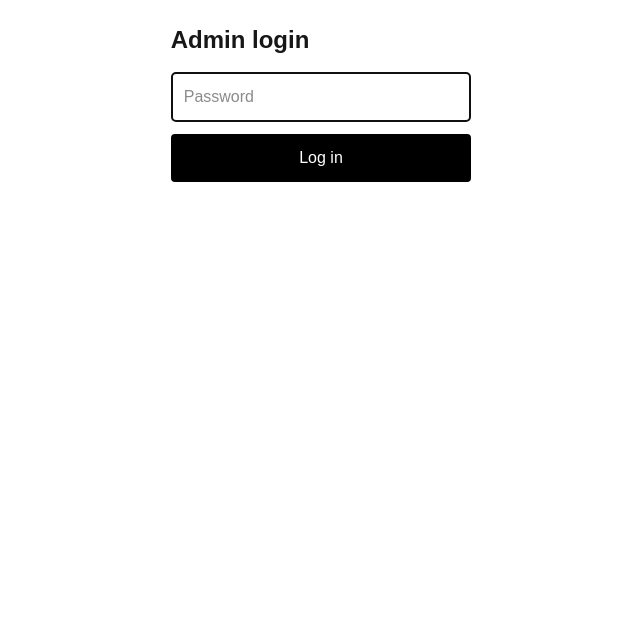
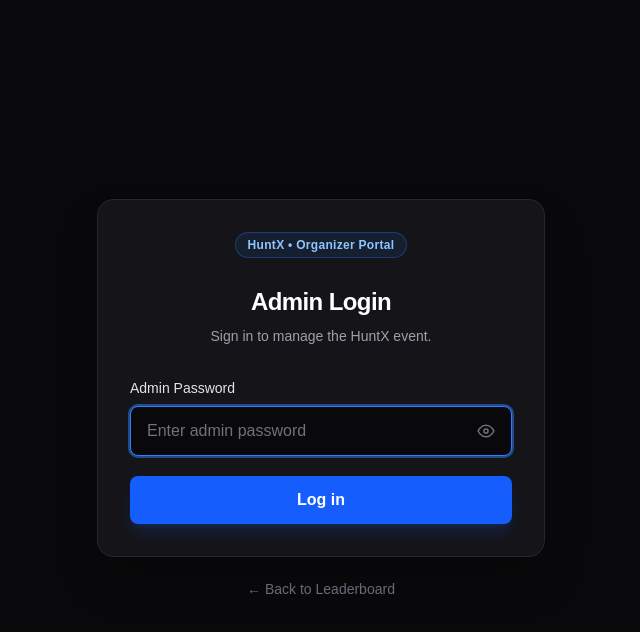
Before and after one commit to Mohmdsinan/hunt-X, a Next.js app: page /admin/login in a window 1280 px wide. Shown: the top 632 px of the page, without its empty margins (319-959 px from the left). Built offline with nearby package versions, Linux system fonts and the light colour scheme.

Commit message:
feat: redesign admin login page with improved UI and password visibility toggle

```diff
--- a/app/admin/login/page.tsx
+++ b/app/admin/login/page.tsx
@@ -1,32 +1,92 @@
 "use client";
 
 import { useActionState } from "react";
+import { useState } from "react";
+import Link from "next/link";
 import { login } from "../actions";
 
 export default function AdminLogin() {
   const [state, action, pending] = useActionState(login, undefined);
+  const [passwordVisible, setPasswordVisible] = useState(false);
 
   return (
-    <main className="mx-auto max-w-sm space-y-4 p-6">
-      <h1 className="text-2xl font-bold">Admin login</h1>
-      <form action={action} className="space-y-3">
+    <main className="flex min-h-screen items-center justify-center bg-zinc-950 px-4 py-10">
+      <div className="w-full max-w-md">
+        <section className="rounded-2xl border border-zinc-800 bg-zinc-900/90 p-8 shadow-2xl backdrop-blur-sm">
+          <div className="mb-8 text-center">
+            <span className="mb-4 inline-flex rounded-full border border-blue-500/30 bg-blue-500/10 px-3 py-1 text-xs font-semibold tracking-wide text-blue-300">
+              HuntX • Organizer Portal
+            </span>
+            <h1 className="mt-3 text-2xl font-bold tracking-tight text-white">
+              Admin Login
+            </h1>
+            <p className="mt-2 text-sm text-zinc-400">
+              Sign in to manage the HuntX event.
+            </p>
+          </div>
+
+          <form action={action} className="space-y-5">
+            <div className="space-y-2">
+              <label htmlFor="admin-password" className="block text-sm font-medium text-zinc-200">
+                Admin Password
+              </label>
+              <div className="relative">
                 <input
-          type="password"
+                  id="admin-password"
+                  type={passwordVisible ? "text" : "password"}
                   name="password"
-          placeholder="Password"
-          className="w-full rounded border p-3"
+                  placeholder="Enter admin password"
+                  className="w-full rounded-lg border border-zinc-800 bg-zinc-950 px-4 py-3 pr-12 text-white placeholder-zinc-500 transition focus:border-blue-500 focus:outline-none focus:ring-2 focus:ring-blue-500/50"
                   autoFocus
                   required
                 />
                 <button
+                  type="button"
+                  aria-label={passwordVisible ? "Hide password" : "Show password"}
+                  aria-pressed={passwordVisible}
+                  onClick={() => setPasswordVisible((visible) => !visible)}
+                  className="absolute inset-y-0 right-0 flex items-center px-4 text-zinc-500 transition hover:text-zinc-200 focus:outline-none focus-visible:text-white"
+                >
+                  {passwordVisible ? (
+                    <svg aria-hidden="true" className="h-5 w-5" viewBox="0 0 24 24" fill="none" stroke="currentColor" strokeWidth="1.8">
+                      <path strokeLinecap="round" strokeLinejoin="round" d="M3 3l18 18M10.6 10.6a2 2 0 002.8 2.8" />
+                      <path strokeLinecap="round" strokeLinejoin="round" d="M9.9 5.2A10.8 10.8 0 0112 5c5.2 0 8.5 4.5 9.5 6.2a1.5 1.5 0 010 1.6 15.8 15.8 0 01-3.1 3.6M6.2 6.2a16.2 16.2 0 00-3.7 5 1.5 1.5 0 000 1.6C3.5 14.5 6.8 19 12 19c1 0 1.9-.2 2.8-.5" />
+                    </svg>
+                  ) : (
+                    <svg aria-hidden="true" className="h-5 w-5" viewBox="0 0 24 24" fill="none" stroke="currentColor" strokeWidth="1.8">
+                      <path strokeLinecap="round" strokeLinejoin="round" d="M2.5 12s3.4-7 9.5-7 9.5 7 9.5 7-3.4 7-9.5 7-9.5-7-9.5-7z" />
+                      <circle cx="12" cy="12" r="2.5" />
+                    </svg>
+                  )}
+                </button>
+              </div>
+            </div>
+
+            <button
               type="submit"
               disabled={pending}
-          className="w-full rounded bg-black p-3 text-white disabled:opacity-50"
+              className="w-full rounded-lg bg-blue-600 py-3 font-semibold text-white shadow-lg shadow-blue-600/20 transition hover:bg-blue-500 disabled:cursor-not-allowed disabled:opacity-50"
             >
               {pending ? "Checking..." : "Log in"}
             </button>
           </form>
-      {state?.error && <p className="text-center text-red-600">{state.error}</p>}
+
+          {state?.error && (
+            <p
+              role="alert"
+              className="mt-5 rounded-lg border border-red-500/40 bg-red-950/50 px-4 py-3 text-sm text-red-300"
+            >
+              {state.error}
+            </p>
+          )}
+        </section>
+
+        <div className="mt-5 text-center">
+          <Link href="/" className="text-sm text-zinc-500 transition hover:text-zinc-300">
+            ← Back to Leaderboard
+          </Link>
+        </div>
+      </div>
     </main>
   );
 }
```
Lines whose indentation alone changed are shown as unchanged.
